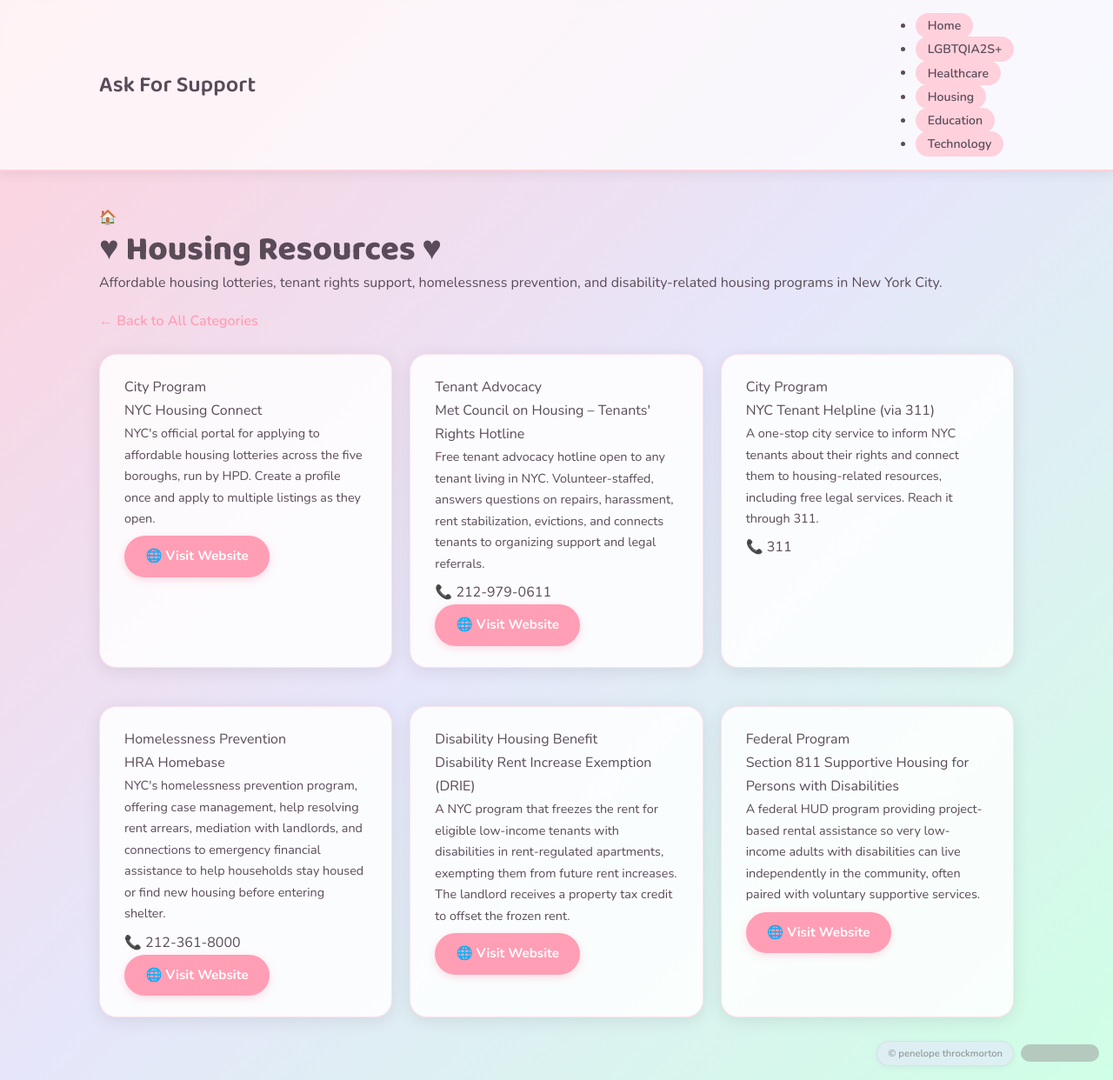
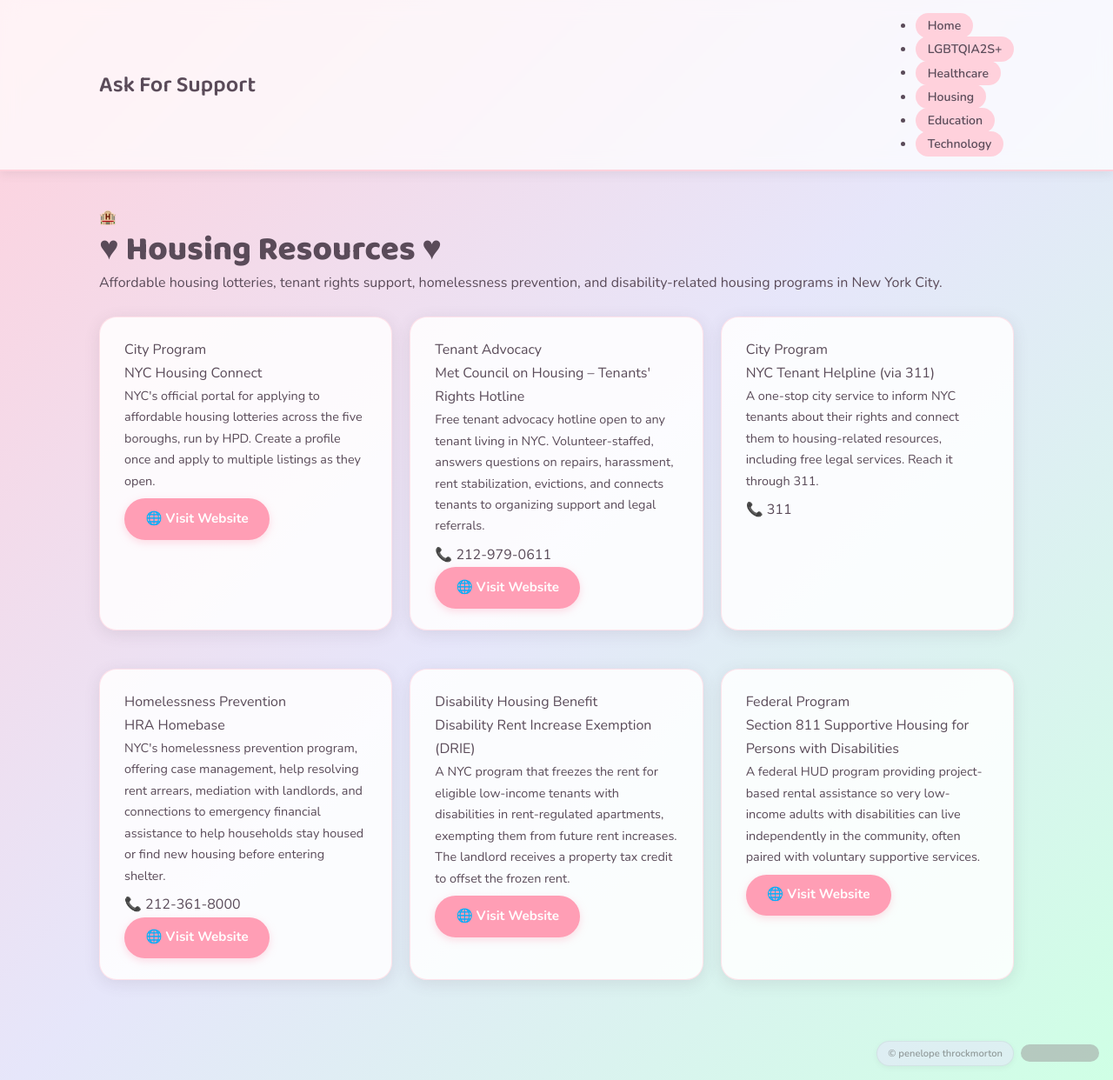
Before and after one commit to penelopethrock-cyber/askforsupport, a Jekyll site: the page built from housing/index.html, in a window 1280 px wide and 1242 px high. Shown: the whole window at 87% size. Built offline with Jekyll 4.4.1, drawn with Linux system fonts in a browser that asks for light colours; grey boxes are pictures that could not be loaded.

Commit message:
Remove 'Back to All Categories' back-link from housing page

```diff
--- a/housing/index.html
+++ b/housing/index.html
@@ -3,11 +3,10 @@
 title: Housing Resources
 ---
 <section class="page-header">
-  <div class="page-icon">&#127968;</div>
+  <div class="page-icon">&#127976;</div>
   <h1>Housing Resources</h1>
   <p>Affordable housing lotteries, tenant rights support, homelessness prevention, and disability-related housing programs in New York City.</p>
 </section>
-<a href="/" class="back-link">&#8592; Back to All Categories</a>
 <div class="resource-grid">
   {% for resource in site.data.resources.housing %}
   <div class="resource-card">
```
